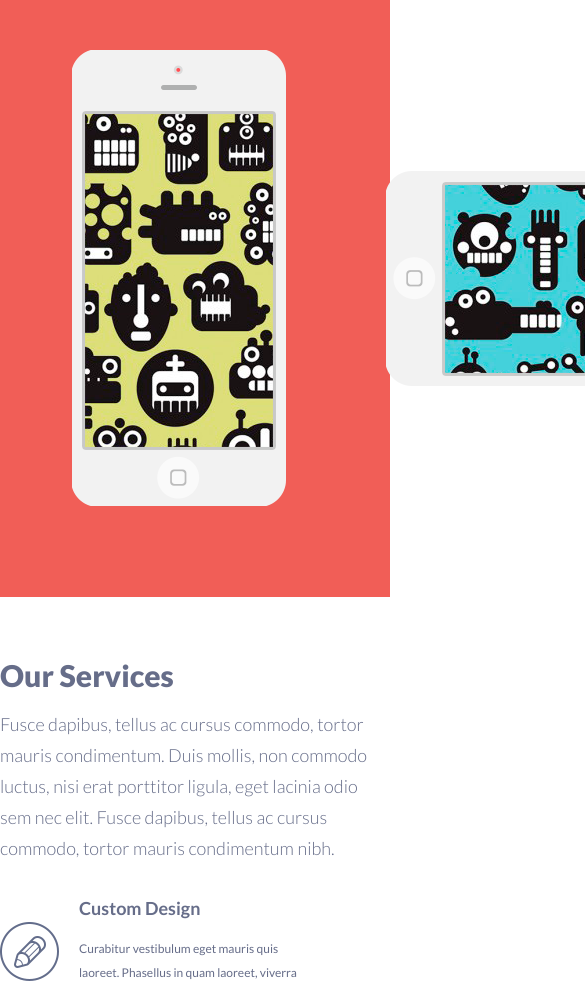
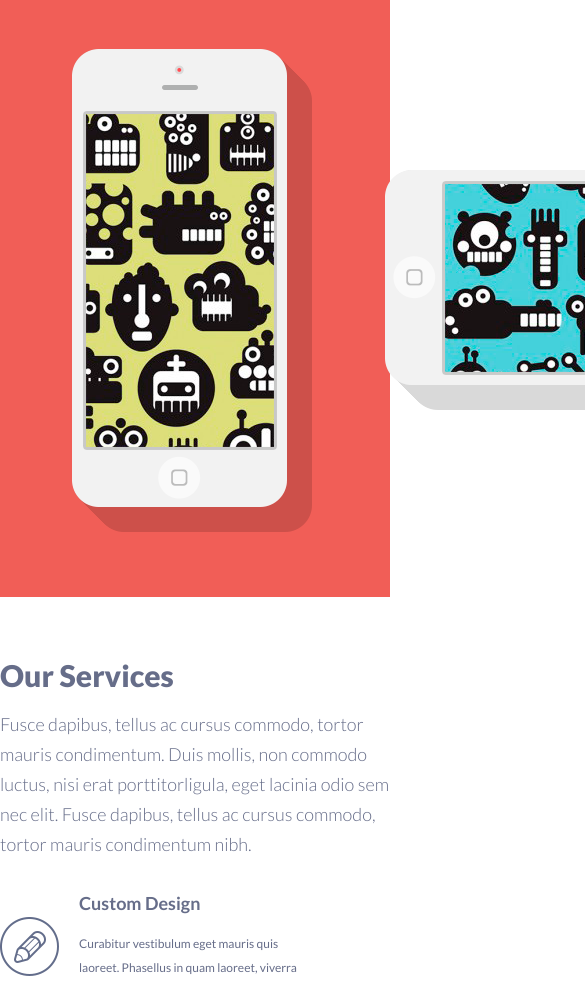
Before and after one commit to anastasiyahomanava/singolo, a plain HTML site: page singolo1.html in a window 390 px wide. Shown: the part 99-1085 px from the top of the page, 585 px wide, since content can reach past the window. Drawn offline with Linux system fonts and the light colour scheme.

Commit message:
fix: change phones shadows

```diff
--- a/singolo1.css
+++ b/singolo1.css
@@ -62,7 +62,7 @@ body {
 .device_flex-container {
   display: flex;
   align-items: center;
-  padding-top: 53px;
+  padding-top: 52px;
 }
 
 .device_item {
@@ -70,7 +70,8 @@ body {
 }
 
 .device_item:nth-child(2) {
-  padding-left: 100px;
+  padding-left: 73px;
+  margin-top: -3px;
 }
 
 .services_heading {
@@ -91,7 +92,7 @@ body {
   font-weight: lighter;
   color: #666d89;
   padding-bottom: 33px;
-  line-height: 31px;
+  line-height: 30px;
 }
 
 .services_items {
--- a/singolo1.html
+++ b/singolo1.html
@@ -33,10 +33,10 @@
     <div class="container">
       <div class="device_flex-container">
         <div class="device_item">
-          <img src="/assets/iPhone-vertical.png" alt="iphone-vertical">
+          <img src="/assets/iPhone Vertical (1).png" alt="iphone-vertical">
         </div>
         <div class="device_item">
-          <img src="/assets/iPhone-horizontal.png" alt="iphone-vertical">
+          <img src="/assets/iPhone Horizontal.png" alt="iphone-vertical">
         </div>
       </div>
     </div>
@@ -45,8 +45,8 @@
     <div class="container">
       <div class="services_heading">
         <h2>Our Services</h2>
-        <p>Fusce dapibus, tellus ac cursus commodo, tortor mauris condimentum. Duis mollis, non commodo luctus, nisi
-          erat porttitor ligula, eget lacinia odio sem nec elit. Fusce dapibus, tellus ac cursus commodo, tortor mauris
+        <p>Fusce dapibus, <span>tellus ac cursus commodo, tortor mauris condimentum. Duis mollis, non commodo luctus, nisi
+          erat porttitor</span>ligula, eget lacinia odio sem nec elit. Fusce dapibus, tellus ac cursus commodo, tortor mauris
           condimentum nibh.</p>
       </div>
       <div class="services_items">
```
Also changed, not shown: assets/iPhone Horizontal.png (added), assets/iPhone Vertical (1).png (added).
